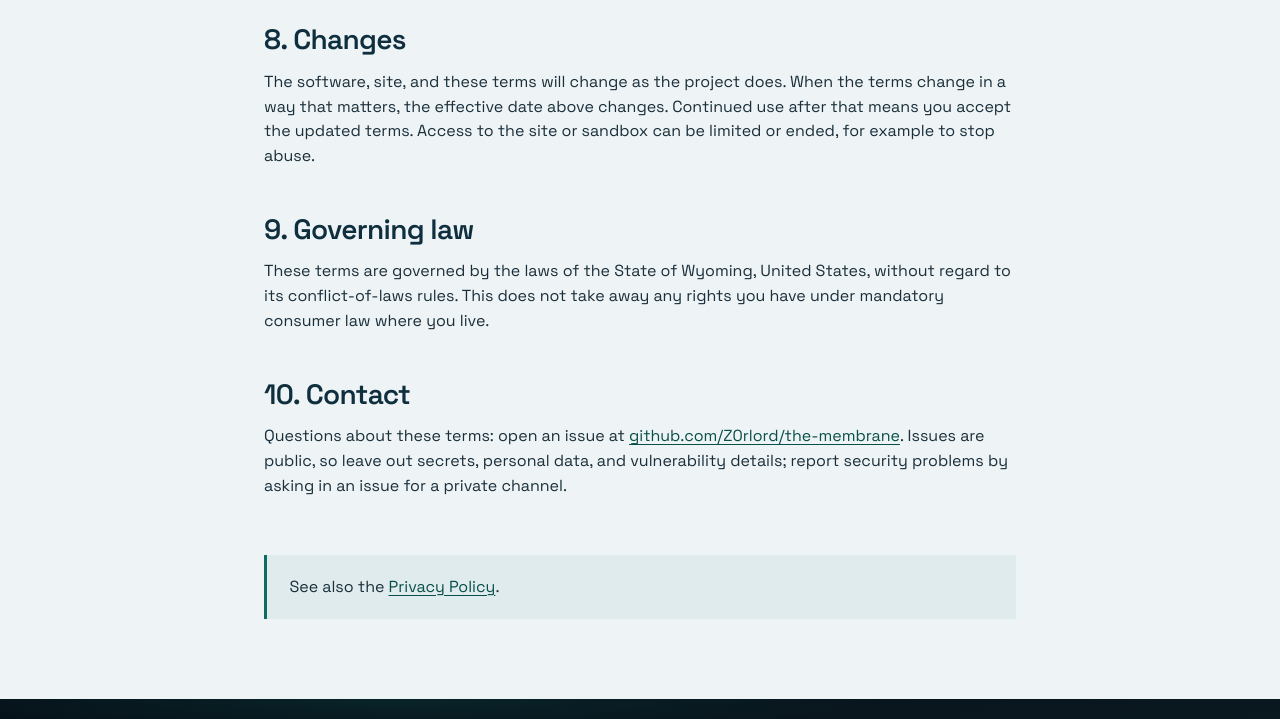
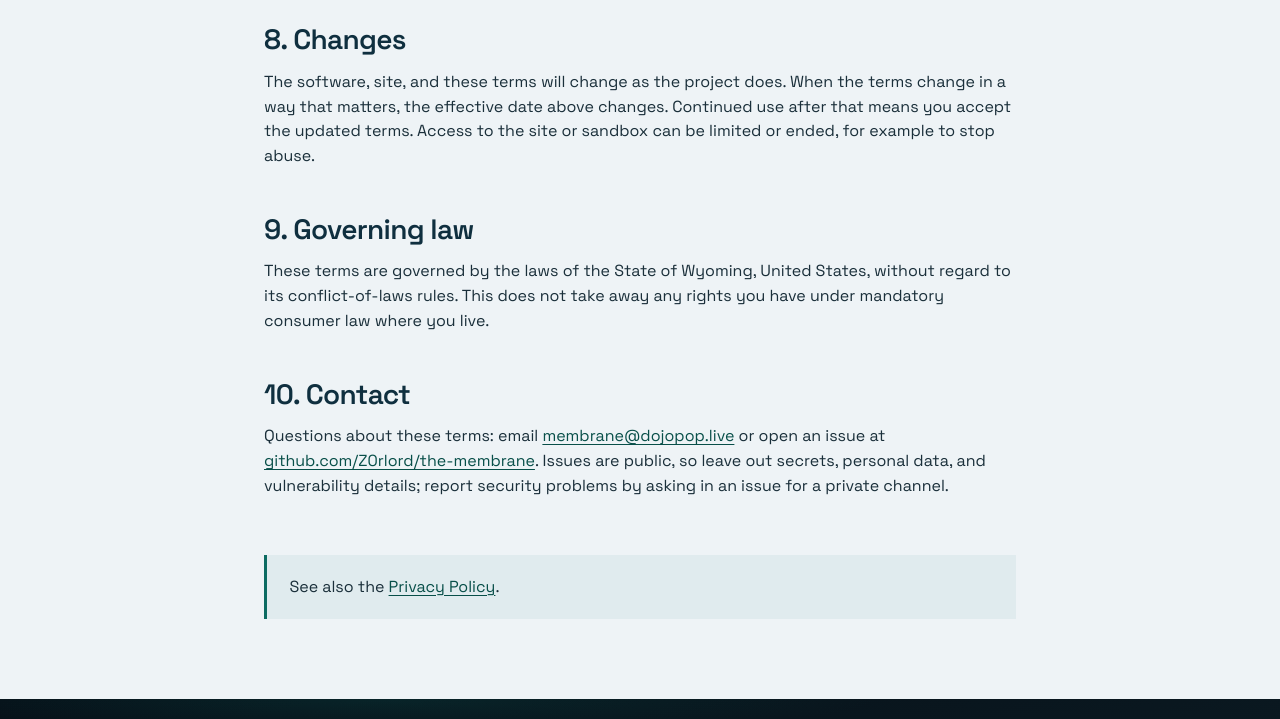
Before and after one commit to membrane-hq/membrane-site, a plain HTML site: page terms/index.html in a window 1280 px wide. Shown: the part 2441-3160 px from the top of the page. Drawn offline with Linux system fonts and the light colour scheme.

Commit message:
Add contact email to terms page

```diff
--- a/terms/index.html
+++ b/terms/index.html
@@ -118,7 +118,7 @@
     <section class="legal-section">
       <h2>10. Contact</h2>
       <p>
-        Questions about these terms: open an issue at <a href="https://github.com/Z0rlord/the-membrane/issues" rel="noopener" target="_blank">github.com/Z0rlord/the-membrane</a>. Issues are public, so leave out secrets, personal data, and vulnerability details; report security problems by asking in an issue for a private channel.
+        Questions about these terms: email <a href="mailto:membrane@dojopop.live">membrane@dojopop.live</a> or open an issue at <a href="https://github.com/Z0rlord/the-membrane/issues" rel="noopener" target="_blank">github.com/Z0rlord/the-membrane</a>. Issues are public, so leave out secrets, personal data, and vulnerability details; report security problems by asking in an issue for a private channel.
       </p>
     </section>
 
```
